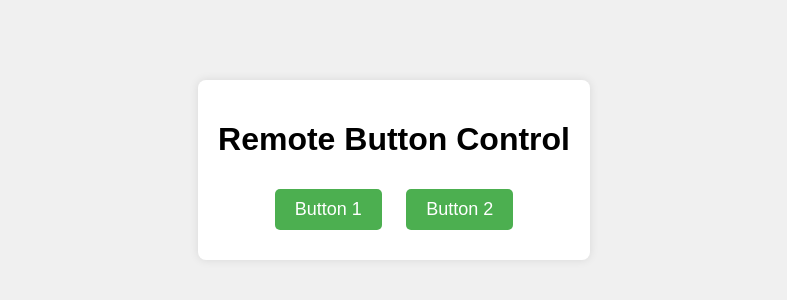
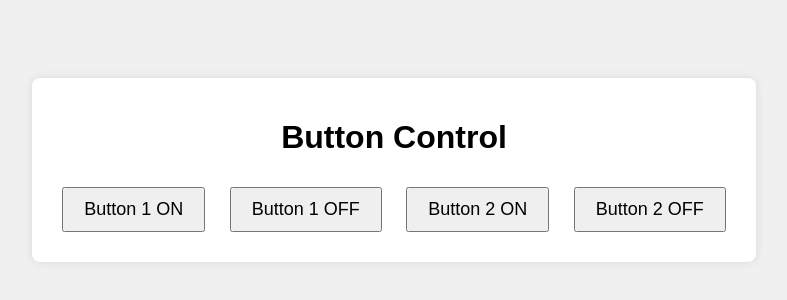
Before and after one commit to sohell777/LED-Glow-Slider, a plain HTML site: page index.html in a window 1280 px wide. Shown: the part 230-530 px from the top of the page, without its empty margins (246-1033 px from the left). Drawn offline with Linux system fonts and the light colour scheme.

Commit message:
Update index.html

```diff
--- a/index.html
+++ b/index.html
@@ -3,7 +3,7 @@
 <head>
     <meta charset="UTF-8">
     <meta name="viewport" content="width=device-width, initial-scale=1.0">
-    <title>Remote Button Control</title>
+    <title>Button Control</title>
     <style>
         body {
             font-family: Arial, sans-serif;
@@ -22,39 +22,37 @@
             box-shadow: 0 0 10px rgba(0, 0, 0, 0.1);
         }
         .button {
-            display: inline-block;
+            margin: 10px;
             padding: 10px 20px;
             font-size: 18px;
             cursor: pointer;
-            margin: 10px;
-            border: none;
-            border-radius: 5px;
-            background-color: #4CAF50;
-            color: white;
-            text-align: center;
-            text-decoration: none;
         }
     </style>
 </head>
 <body>
     <div class="container">
-        <h1>Remote Button Control</h1>
-        <button id="button1" class="button" onclick="toggleButton(1)">Button 1</button>
-        <button id="button2" class="button" onclick="toggleButton(2)">Button 2</button>
+        <h1>Button Control</h1>
+        <button class="button" id="button1" onclick="sendStatus(1, 'ON')">Button 1 ON</button>
+        <button class="button" id="button2" onclick="sendStatus(1, 'OFF')">Button 1 OFF</button>
+        <button class="button" id="button3" onclick="sendStatus(2, 'ON')">Button 2 ON</button>
+        <button class="button" id="button4" onclick="sendStatus(2, 'OFF')">Button 2 OFF</button>
     </div>
     <script>
-        function toggleButton(buttonNum) {
-            var button = document.getElementById('button' + buttonNum);
-            var status = button.textContent === 'ON' ? 'OFF' : 'ON';
-            button.textContent = status;
-
-            // Send button status to server (optional)
-            fetch('/set_button_status', {
+        function sendStatus(button, status) {
+            fetch('/api/set_button_status', {
                 method: 'POST',
                 headers: {
                     'Content-Type': 'application/json'
                 },
-                body: JSON.stringify({ button: buttonNum, status: status })
+                body: JSON.stringify({ button: button, status: status })
+            }).then(response => {
+                if (response.ok) {
+                    console.log('Status sent successfully');
+                } else {
+                    console.error('Failed to send status');
+                }
+            }).catch(error => {
+                console.error('Error:', error);
             });
         }
     </script>
```
